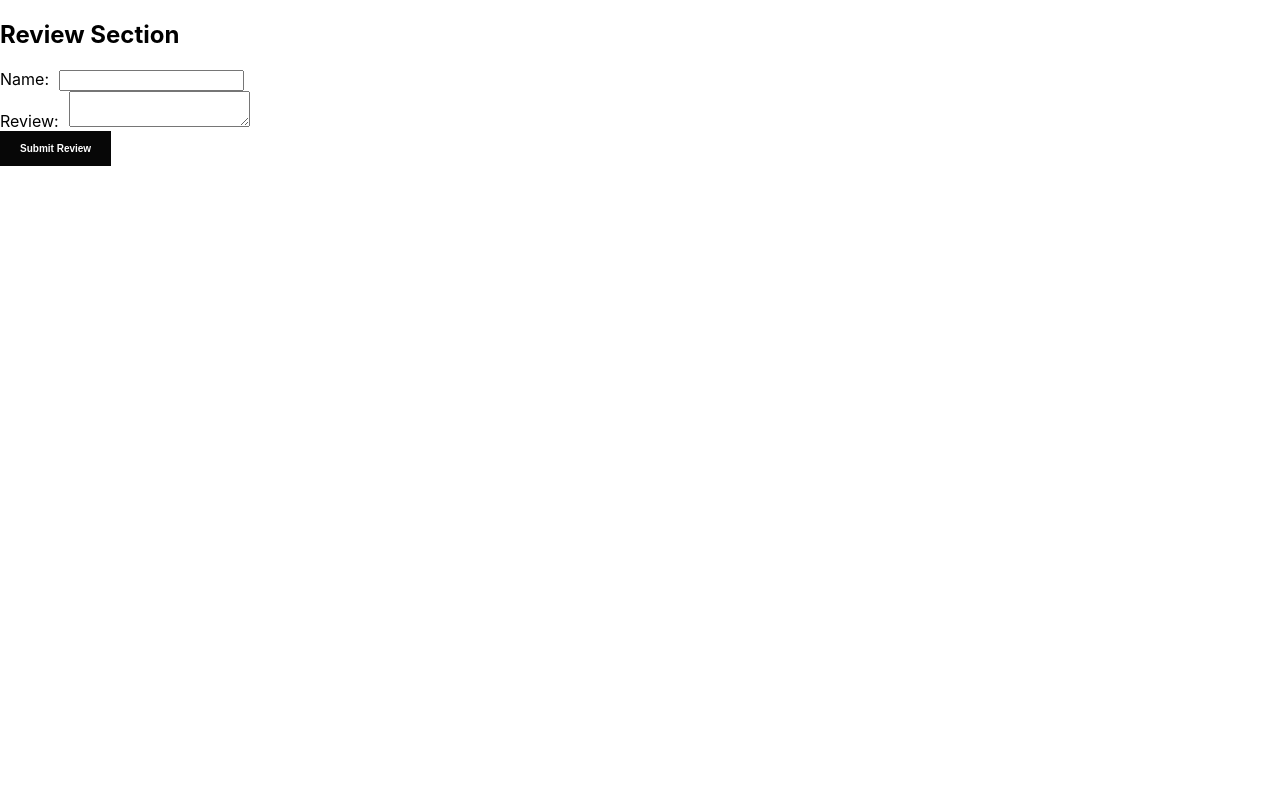
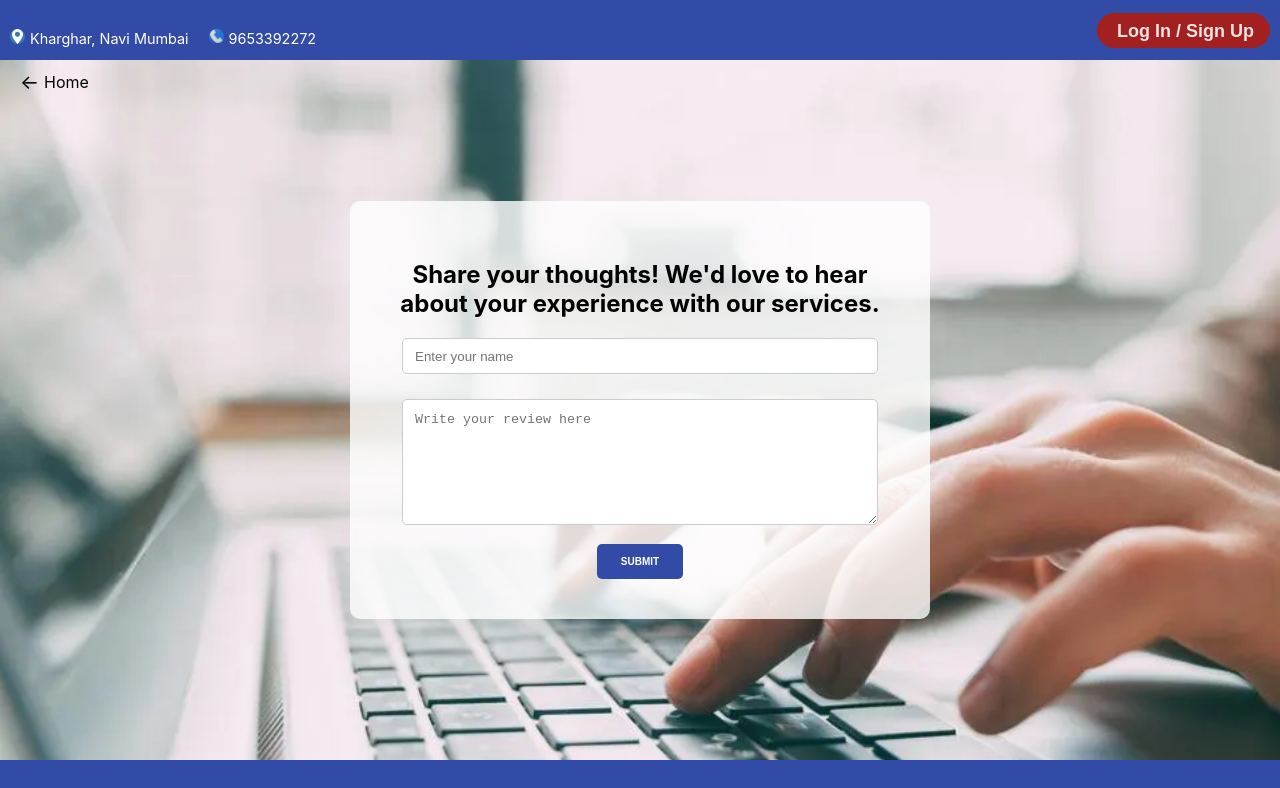
Before and after one commit to Kriti1211/DentalHi, a React (Create React App) app: page /review in a window 1280 px wide. Shown: the top 788 px of the page. Built offline with nearby package versions, Linux system fonts and the light colour scheme.

Commit message:
Initial commit

```diff
--- a/src/Styles/Navbar.css
+++ b/src/Styles/Navbar.css
@@ -48,6 +48,7 @@
 }
 
 .login-button {
+
   padding: 8px 16px; /* Adjust padding as needed */
   padding-left: 20px; /* Change padding from the left end */
   background-color: #a22020; /* Button background color */
@@ -57,7 +58,7 @@
   cursor: pointer; /* Change cursor to pointer on hover */
   font-size: large;
   font-weight: bold;
-  margin-bottom: 15px;
+
 }
 
 .login-button:hover {
--- a/src/Styles/Review.css
+++ b/src/Styles/Review.css
@@ -1,9 +1,40 @@
-/* Style for the review section container */
-.review-section {
-    max-width: 600px;
-    margin: 0 auto;
-    padding: 20px;
+/* Style for the background image */
+/* Style for the background image */
+.back-image {
+  background-image: url('/public/assets/feedback.png');
+  background-size: cover;
+  background-position: center;
+  height: 700px;
+  display: flex;
+  justify-content: center; /* Align container horizontally at the center */
+  align-items: center; /* Align container vertically at the center */
 }
+
+.back-image .home-link {
+  position: absolute;
+  top: 70px;
+  left: 20px;
+  color: #040404;
+  text-decoration: none;
+  font-size: 16px;
+  display: flex;
+  align-items: center;
+}
+
+.back-image .home-link::before {
+  content: '\2190'; /* Unicode character for left arrow */
+  margin-right: 5px;
+  font-size: 20px;
+}
+/* Style for the container */
+.container {
+  width:500px;
+  padding: 40px;
+  background-color: rgba(255, 255, 255, 0.8);
+  border-radius: 10px;
+  text-align: center;
+}
+
 
 /* Style for the review form */
 .review-form {
@@ -12,21 +43,31 @@
 
 .review-form label {
   display: block;
-    margin-bottom: 5px;
+  margin-bottom: 10px; /* Increased margin-bottom */
+}
+.review-form input[type="text"]{
+  width: 90%;
+  padding: 12px;
+  height: 10px; /* Increased padding */
+  margin-bottom: 15px; /* Increased margin-bottom */
+  border: 1px solid #ccc;
+  border-radius: 5px;
+
 }
 
-  .review-form input[type="text"],
 .review-form textarea {
-    width: 100%;
-    padding: 10px;
-    margin-bottom: 10px;
+  width: 90%;
+  padding: 12px;
+  height: 100px; /* Increased padding */
+  margin-bottom: 15px; /* Increased margin-bottom */
   border: 1px solid #ccc;
   border-radius: 5px;
+
 }
 
 .review-form button {
-    padding: 10px 20px;
-    background-color: #007bff;
+  padding: 12px 24px; /* Increased padding */
+  background-color: #324ba6;
   color: #fff;
   border: none;
   border-radius: 5px;
@@ -34,5 +75,5 @@
 }
 
 .review-form button:hover {
-    background-color: #0056b3;
+  background-color: #2a3e7b;
 }
--- a/src/components/Navbar.js
+++ b/src/components/Navbar.js
@@ -23,10 +23,7 @@ const Navbar = () => {
         </span>
 
       </div>
-
-
-
-      <div className="navbar-login">
+ <div className="navbar-login">
         <Link to="/login" className="nav-link" target="_blank" rel="noreferrer">
     <button className="login-button">Log In / Sign Up</button>
         </Link>
--- a/src/components/Review.js
+++ b/src/components/Review.js
@@ -1,6 +1,8 @@
 import React, { useState } from 'react';
 import "../Styles/Review.css";
-
+import Navbar from "./Navbar";
+import Footer from "./Footer";
+import { Link } from 'react-router-dom';
 const ReviewSection = () => {
   // State variables to store name and review
   const [name, setName] = useState('');
@@ -18,31 +20,41 @@ const ReviewSection = () => {
   };
 
   return (
+    <div className='review-section'>
+      <Navbar/>
+    <div className="back-image">
+    <Link to="/" className="home-link">Home</Link>
+      <div className="container">
+        <h2>Share your thoughts! We'd love to hear about your experience with our services.</h2>
+        {/* Form for entering name and review */}
+        <form onSubmit={handleSubmit} className="review-form">
         <div>
-      <h2>Review Section</h2>
-      {/* Form for entering name and review */}
-      <form onSubmit={handleSubmit}>
-        <div>
-          <label htmlFor="name">Name:</label>
+      <label htmlFor="name"></label>
         <input
          type="text"
          id="name"
+         placeholder="Enter your name"
          value={name}
          onChange={(e) => setName(e.target.value)}
          required
          />
       </div>
       <div>
-          <label htmlFor="review">Review:</label>
+          <label htmlFor="review"></label>
             <textarea
+
               id="review"
+              placeholder="Write your review here"
               value={review}
               onChange={(e) => setReview(e.target.value)}
               required
             ></textarea>
           </div>
-        <button type="submit">Submit Review</button>
+          <button type="submit">SUBMIT</button>
         </form>
+      </div>
+    </div>
+    <Footer/>
     </div>
   );
 };
```
Also changed, not shown: public/assets/feedback.png (added). Lines whose indentation alone changed are shown as unchanged.
